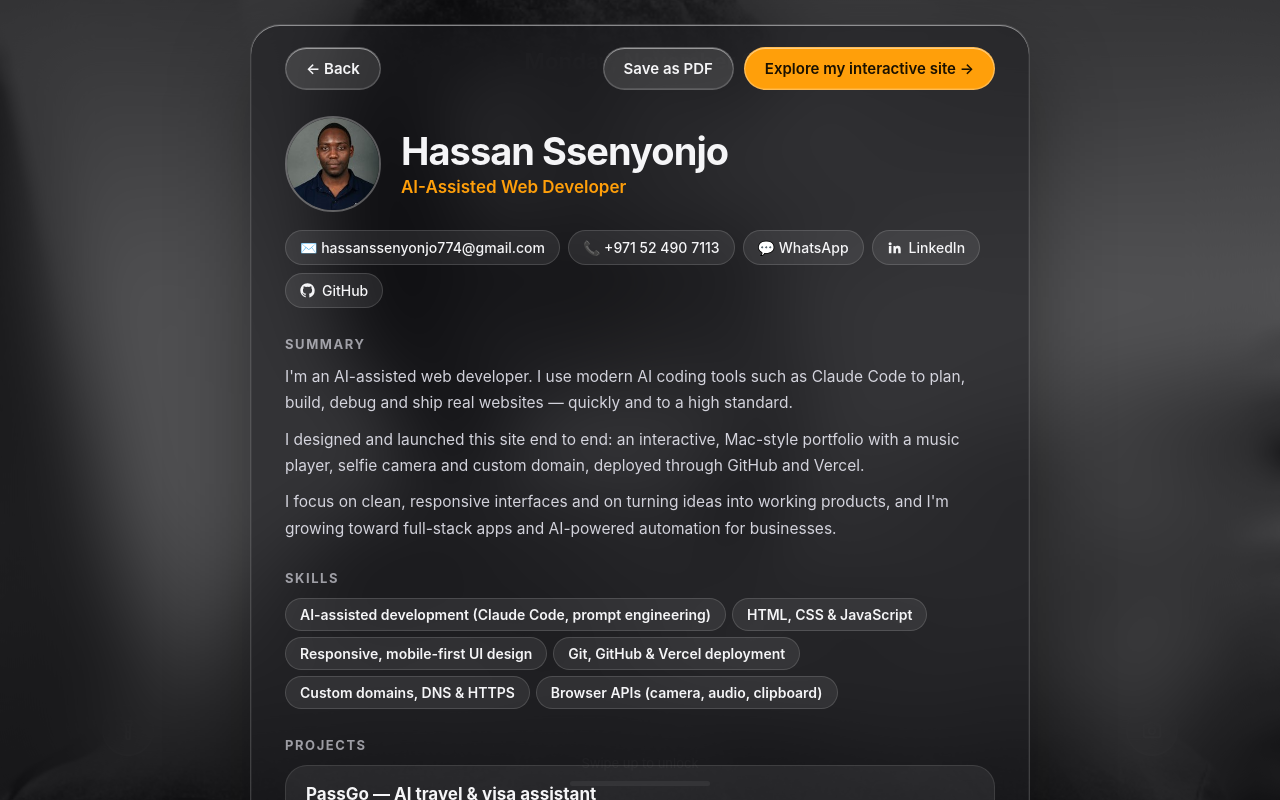
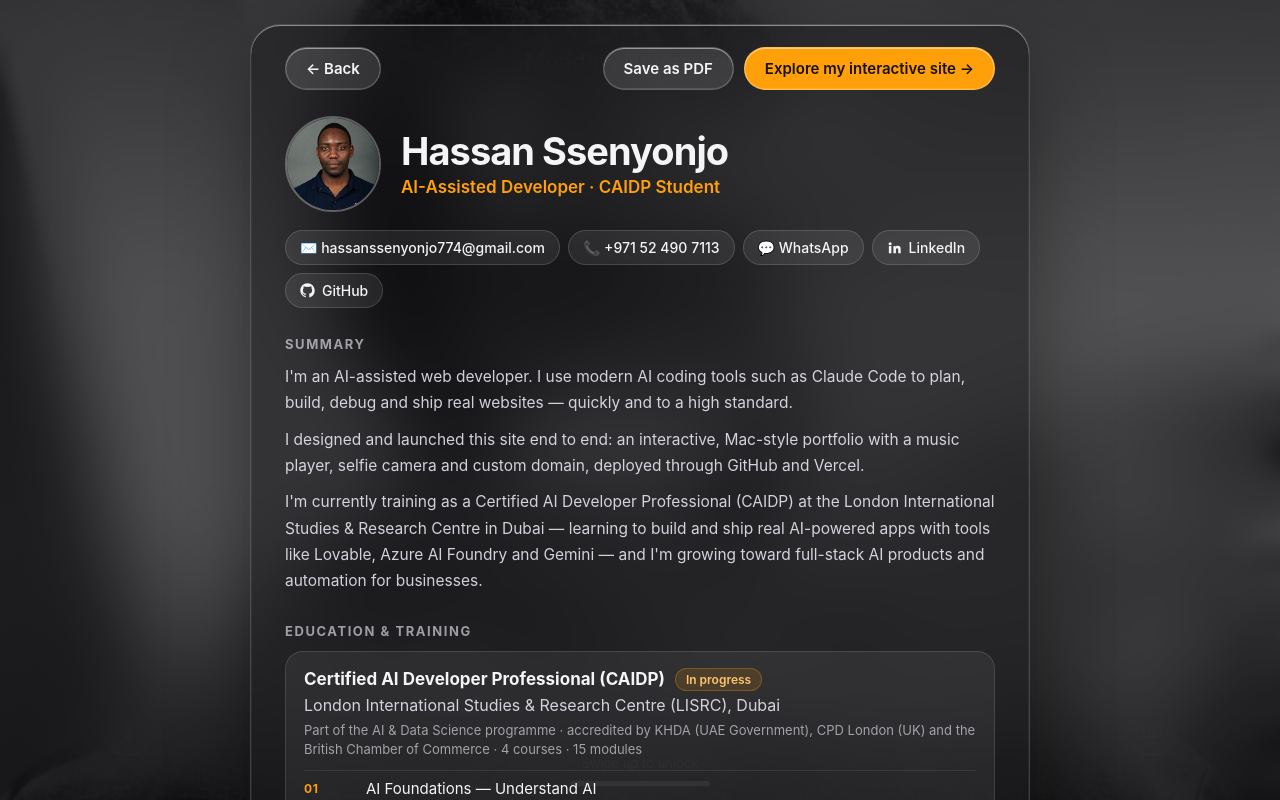
Before and after one commit to hassanssenyonjo774-eng/portfolio, a plain HTML site: page index.html in a window 1280 px wide. Both pictures are taken after a click on the button "👔 Hiring? View my résumé". Drawn offline with Linux system fonts and the light colour scheme.

Commit message:
Add files via upload

```diff
--- a/app.js
+++ b/app.js
@@ -395,7 +395,7 @@
           help: "whoami · about · skills · contact · socials · goals · clear",
           whoami: `${S.name} — ${S.tagline}`,
           about: S.bio[0],
-          skills: (S.skills || []).map((s) => "• " + s).join("\n"),
+          skills: skillGroups().map((g) => (g.group ? g.group + "\n" : "") + g.items.map((s) => "  • " + s).join("\n")).join("\n\n"),
           contact: S.contact ? `email: ${S.contact.email}\nphone: ${S.contact.phoneDisplay || S.contact.phone}\nlinkedin: ${S.contact.linkedin}` : "",
           goals: "Build full-stack apps and AI-driven systems that solve real problems.",
           socials: Object.entries(S.socials).map(([k, v]) => `${k}: ${v}`).join("\n")
@@ -440,6 +440,24 @@
   const cv = $("#cv");
   const plain = (s) => String(s).replace(/\*\*/g, "");
 
+  // Skills are either plain strings or { group, items } — plain strings form one untitled group.
+  function skillGroups() {
+    const list = S.skills || [];
+    const loose = list.filter((s) => typeof s === "string");
+    return [...list.filter((s) => typeof s !== "string"), ...(loose.length ? [{ items: loose }] : [])];
+  }
+
+  function educationHTML(E) {
+    return `<section><h2>Education &amp; training</h2>
+      <div class="cv-edu">
+        <div class="cv-edu-head"><strong>${esc(E.program)}</strong>${E.status ? `<span class="cv-status">${esc(E.status)}</span>` : ""}</div>
+        <p class="cv-edu-school">${esc(E.school)}</p>
+        ${E.note ? `<p class="cv-edu-note">${esc(E.note)}</p>` : ""}
+        ${(E.courses || E.certifications || []).map((c) => `
+          <div class="cv-cert"><span class="cv-code">${esc(c.code)}</span><span>${esc(c.title)}</span>${c.status ? `<em>${esc(c.status)}</em>` : ""}</div>`).join("")}
+      </div></section>`;
+  }
+
   function renderCV() {
     const C = S.contact || {};
     const wa = C.phone ? "https://wa.me/" + C.phone.replace(/\D/g, "") : "";
@@ -471,7 +489,9 @@
           <h2>Summary</h2>
           ${S.bio.filter((p) => !/^\*\*.*\*\*$/.test(p)).map((p) => `<p>${esc(plain(p))}</p>`).join("")}
         </section>
-        ${S.skills ? `<section><h2>Skills</h2><div class="tags big">${S.skills.map((s) => `<span>${esc(s)}</span>`).join("")}</div></section>` : ""}
+        ${S.education ? educationHTML(S.education) : ""}
+        ${S.skills ? `<section><h2>Skills</h2>${skillGroups().map((g) => `
+          <div class="cv-skill">${g.group ? `<h3>${esc(g.group)}</h3>` : ""}<div class="tags big">${g.items.map((s) => `<span>${esc(s)}</span>`).join("")}</div></div>`).join("")}</section>` : ""}
         ${S.projects.length ? `<section><h2>Projects</h2>${S.projects.map(projectCard).join("")}</section>` : ""}
         <p class="cv-foot">${esc(location.hostname.replace(/^www\./, "") || "iamhassan.online")}</p>
       </div>`;
--- a/content.js
+++ b/content.js
@@ -9,23 +9,39 @@
   menuName: "hassan",            // small name in the top-left menu bar
 
   headline: "Hi, I'm Hassan Ssenyonjo.",
-  tagline: "AI-Assisted Web Developer",
+  tagline: "AI-Assisted Developer · CAIDP Student",
 
   bio: [
     "I'm an AI-assisted web developer. I use modern AI coding tools such as Claude Code to plan, build, debug and ship real websites — quickly and to a high standard.",
     "I designed and launched this site end to end: an interactive, Mac-style portfolio with a music player, selfie camera and custom domain, deployed through GitHub and Vercel.",
-    "I focus on clean, responsive interfaces and on turning ideas into working products, and I'm growing toward full-stack apps and AI-powered automation for businesses.",
+    "I'm currently training as a Certified AI Developer Professional (CAIDP) at the London International Studies & Research Centre in Dubai — learning to build and ship real AI-powered apps with tools like Lovable, Azure AI Foundry and Gemini — and I'm growing toward full-stack AI products and automation for businesses.",
     "**Learn by building. Ship, then improve.**"
   ],
 
-  // Skills — shown in the résumé and the Terminal
+  // Education — shown in the résumé. Change status to "Completed" (and add the year) when you finish.
+  education: {
+    school: "London International Studies & Research Centre (LISRC), Dubai",
+    program: "Certified AI Developer Professional (CAIDP)",
+    status: "In progress",
+    note: "Part of the AI & Data Science programme · accredited by KHDA (UAE Government), CPD London (UK) and the British Chamber of Commerce · 4 courses · 15 modules",
+    courses: [
+      { code: "01", title: "AI Foundations — Understand AI" },
+      { code: "02", title: "No-Code AI App Builder Foundations" },
+      { code: "03", title: "Azure AI Foundry + Lovable" },
+      { code: "04", title: "Creative & Video AI with Gemini" }
+    ]
+  },
+
+  // Skills — shown in the résumé and the Terminal (CAIDP course + hands-on work)
   skills: [
-    "AI-assisted development (Claude Code, prompt engineering)",
-    "HTML, CSS & JavaScript",
-    "Responsive, mobile-first UI design",
-    "Git, GitHub & Vercel deployment",
-    "Custom domains, DNS & HTTPS",
-    "Browser APIs (camera, audio, clipboard)"
+    { group: "AI foundations", items: ["LLMs & generative AI", "Prompt engineering", "ChatGPT", "Claude", "Gemini"] },
+    { group: "AI-assisted coding", items: ["Claude Code", "Google AI Studio"] },
+    { group: "AI app builders", items: ["Lovable", "Bolt.new", "v0 by Vercel", "Replit Agent", "Base44", "GitHub Spark"] },
+    { group: "Building & shipping apps", items: ["MVP planning & PRDs", "Prompt-to-app", "SaaS landing pages & portfolios", "Testing & deployment"] },
+    { group: "AI model platforms", items: ["Azure AI Foundry", "OpenAI", "Mistral", "Model deployment", "AI agent blueprints"] },
+    { group: "Creative & media AI", items: ["Gemini", "Vertex AI", "AI image", "AI audio", "AI video"] },
+    { group: "Backends, auth & payments", items: ["Firebase", "Supabase", "Stripe", "Clerk"] },
+    { group: "Web development", items: ["HTML, CSS & JavaScript", "React", "Git & GitHub", "Vercel", "Custom domains, DNS & HTTPS"] }
   ],
 
   // Contact — shown in the résumé (Recruiter mode)
--- a/style.css
+++ b/style.css
@@ -349,6 +349,16 @@
 .cv section { margin-top: 28px; }
 .cv h2 { font-size: 13px; text-transform: uppercase; letter-spacing: .12em; color: var(--muted); margin-bottom: 12px; }
 .cv section > p { line-height: 1.7; color: rgba(235,235,245,.88); margin-bottom: 10px; font-size: 15.5px; }
+.cv-skill h3 { font-size: 14px; font-weight: 600; margin: 14px 0 8px; }
+.cv-skill .tags { margin-bottom: 0; }
+.cv-edu { padding: 16px 18px; border-radius: 18px; background: rgba(255,255,255,.06); border: 1px solid rgba(255,255,255,.12); }
+.cv-edu-head { display: flex; align-items: center; gap: 10px; flex-wrap: wrap; font-size: 17px; }
+.cv-status, .cv-cert em { font-size: 12px; font-weight: 600; font-style: normal; padding: 3px 10px; border-radius: 999px; background: rgba(255,159,10,.14); color: #ffc46b; border: 1px solid rgba(255,159,10,.25); }
+.cv-edu-school { margin-top: 4px; color: rgba(235,235,245,.88); }
+.cv-edu-note { margin: 6px 0 10px; font-size: 13px; color: var(--muted); line-height: 1.5; }
+.cv-cert { display: flex; align-items: center; gap: 10px; flex-wrap: wrap; padding: 8px 0; border-top: 1px solid rgba(255,255,255,.08); font-size: 15px; }
+.cv-cert em { margin-left: auto; }
+.cv-code { font-size: 12px; font-weight: 700; letter-spacing: .05em; min-width: 52px; color: var(--accent); }
 .cv-foot { margin-top: 30px; text-align: center; font-size: 13px; color: var(--muted); }
 
 /* "Save as PDF" prints just the résumé on white paper */
@@ -362,6 +372,11 @@
   .cv section > p, .cv .project p, .cv h2, .cv-foot { color: #333; }
   .cv-contacts a, .tags span, .tags.big span, .cv .project { color: #111; background: none; border: 1px solid #ccc; }
   .cv-head img { border-color: #ddd; }
+  .cv-edu { background: none; border: 1px solid #ccc; }
+  .cv-edu-school, .cv-edu-note { color: #333; }
+  .cv-status, .cv-cert em { color: #111; background: none; border: 1px solid #ccc; }
+  .cv-cert { border-top-color: #ddd; }
+  .cv-skill, .cv-edu, .cv .project { break-inside: avoid; }
 }
 
 /* Terminal */
```
